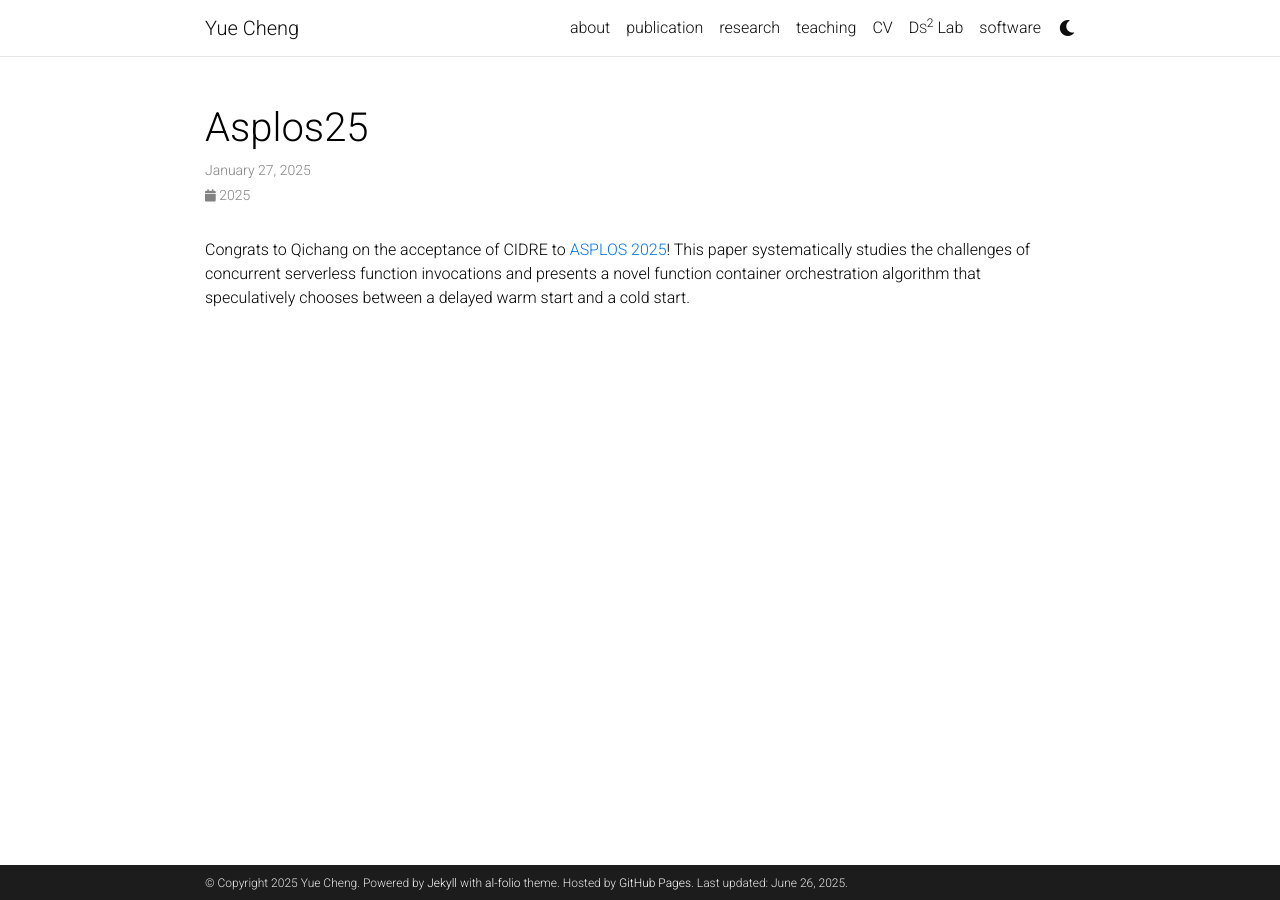
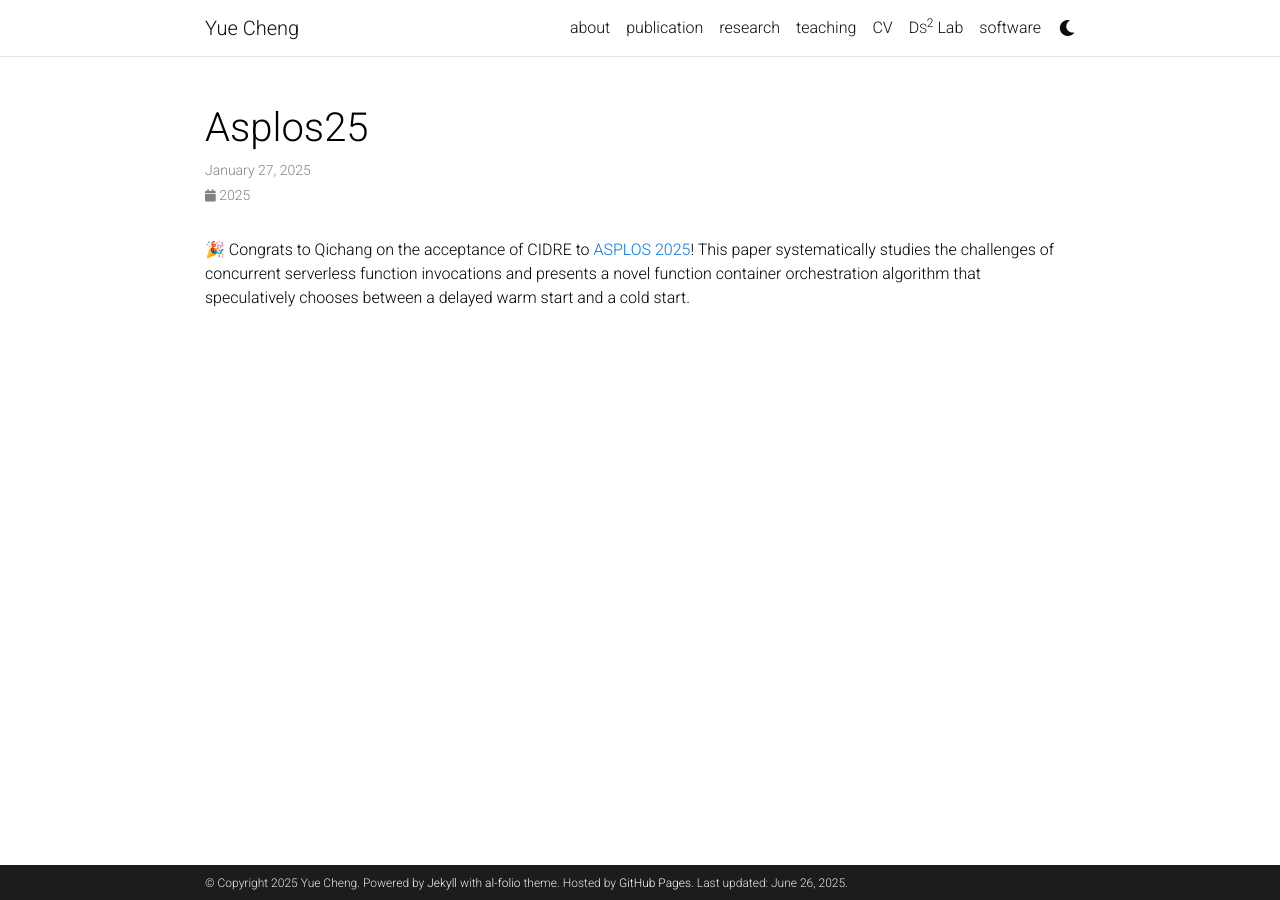
Before and after one commit to tddg/tddg.github.io, a Jekyll site: the page built from _news/asplos25.md, in a window 1280 px wide. Built offline with Jekyll 4.4.1, drawn with Linux system fonts in a browser that asks for light colours; full-size pictures stand in for the smaller copies a plugin makes; comment, search, counter and statistics services are not loaded; a style sheet for code colours, icons or effects is not loaded.

```diff
--- a/_news/asplos25.md
+++ b/_news/asplos25.md
@@ -4,7 +4,7 @@ date: 2025-01-27
 inline: true
 ---
 
-Congrats to Qichang on the acceptance of CIDRE
+🎉 Congrats to Qichang on the acceptance of CIDRE
 to [ASPLOS 2025](https://www.asplos-conference.org/asplos2025/){:target="\_blank"}!
 This paper systematically studies the challenges of concurrent
 serverless function invocations and presents a novel function
```
Also changed, not shown: _bibliography/papers.bib (+10 -9 lines), _news/asplos26_spring.md (added, +12 -0 lines).
